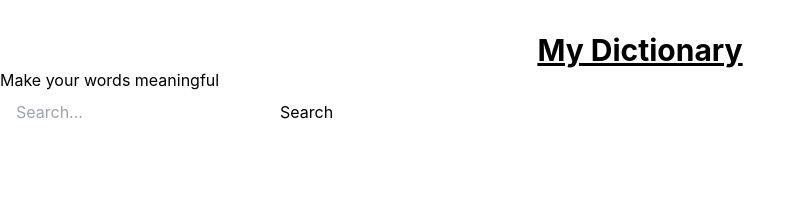
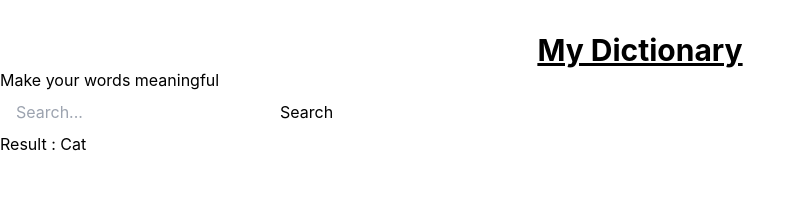
Before and after one commit to Giv-08/mydictionary, a React (Create React App) app: page / in a window 1280 px wide. Shown: the top 222 px of the page, without its empty margins (0-805 px from the left). Built offline with nearby package versions, Linux system fonts and the light colour scheme.

Commit message:
finished header

```diff
--- a/src/components/Header.js
+++ b/src/components/Header.js
@@ -27,6 +27,7 @@ const Header = () => {
       </div>
 
       {/* result for : WORD SEARCHED */}
+      <h3>Result : <span>Cat</span></h3>
       </div>
       </div>
   );
```
